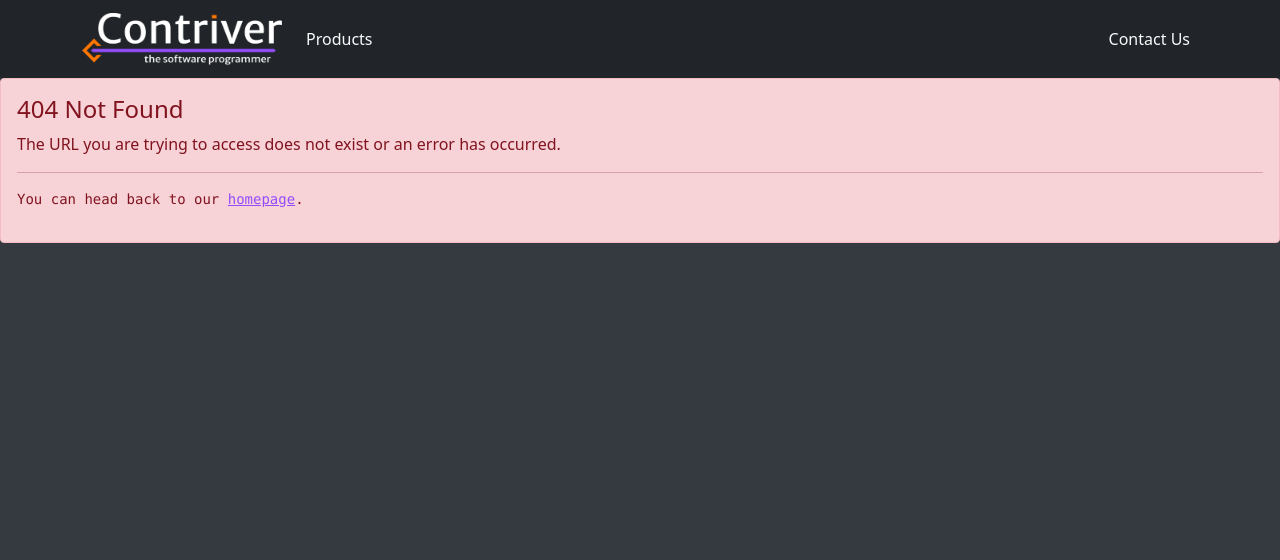
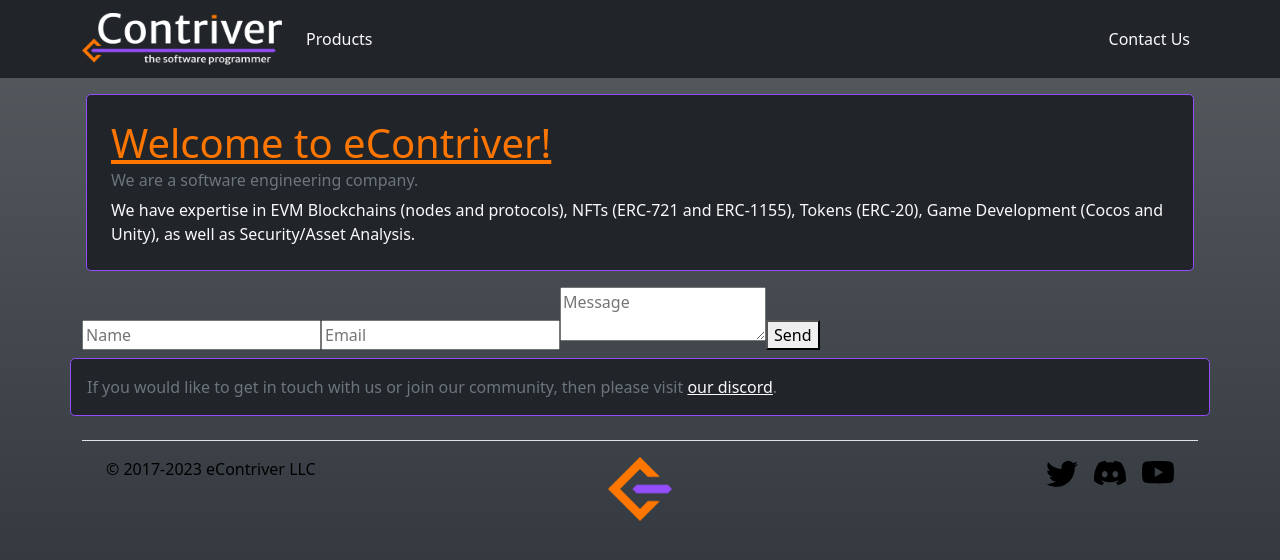
Before and after one commit to eContriver/econtriver-fe, a React (Create React App) app: page /contactus in a window 1280 px wide. Before the commit this address had no page. Shown: the top 560 px of the page. Built offline with nearby package versions, Linux system fonts and the light colour scheme.

Commit message:
feat: add form for contactus

```diff
--- a/src/App.js
+++ b/src/App.js
@@ -7,6 +7,7 @@ import { StatusProvider } from "./StatusContext";
 import Products from "./Products";
 // import ContactUs from "./ContactUs";
 import eContriverLogo from "./eContriver_logo2.png";
+import ContactUs from "./ContactUs";
 
 function Unknown() {
   return (
@@ -52,12 +53,7 @@ function App() {
                 </Nav.Link>
               </Nav>
               <Nav>
-                <Nav.Link
-                  href="https://discord.gg/RqFW3468wY"
-                  target="_blank"
-                  rel="noreferrer"
-                  className="text-light"
-                >
+                <Nav.Link href="/contactus" className="text-light">
                   Contact Us
                 </Nav.Link>
               </Nav>
@@ -67,7 +63,7 @@ function App() {
         <Routes>
           <Route exact path="/" element={<Landing />} />
           <Route exact path="/products" element={<Products />} />
-          {/* <Route path="/contactus" element={<ContactUs />} /> */}
+          <Route path="/contactus" element={<ContactUs />} />
           <Route path="/*" element={<Unknown />} />
         </Routes>
       </Router>
--- a/src/ContactUs.js
+++ b/src/ContactUs.js
@@ -3,7 +3,65 @@ import { ErrorBoundary } from "react-error-boundary";
 import ErrorHandler from "./ErrorHandler";
 import Footer from "./Footer";
 import Header from "./Header";
-import { Messages } from "./StatusContext";
+import { Messages, useStatus } from "./StatusContext";
+
+const ContactForm = () => {
+  const { addMessage, addError } = useStatus();
+  const [formData, setFormData] = React.useState({
+    name: "",
+    email: "",
+    message: "",
+  });
+
+  const handleSubmit = async (e) => {
+    e.preventDefault();
+    try {
+      const response = await fetch(
+        "https://nn8nhnj871.execute-api.us-east-1.amazonaws.com/staging/contactus",
+        {
+          method: "POST",
+          body: JSON.stringify(formData),
+          headers: {
+            "Content-Type": "application/json",
+          },
+        }
+      );
+
+      if (response.ok) {
+        addMessage("Message sent successfully!", "success");
+      } else {
+        addMessage(
+          `An error occurred while sending message: ${response}`,
+          "danger"
+        );
+      }
+    } catch (error) {
+      addError(error);
+    }
+  };
+
+  return (
+    <form onSubmit={handleSubmit}>
+      <input
+        value={formData.name}
+        onChange={(e) => setFormData({ ...formData, name: e.target.value })}
+        placeholder="Name"
+      />
+      <input
+        type="email"
+        value={formData.email}
+        onChange={(e) => setFormData({ ...formData, email: e.target.value })}
+        placeholder="Email"
+      />
+      <textarea
+        value={formData.message}
+        onChange={(e) => setFormData({ ...formData, message: e.target.value })}
+        placeholder="Message"
+      ></textarea>
+      <button type="submit">Send</button>
+    </form>
+  );
+};
 
 const ContactUs = () => {
   return (
@@ -13,7 +71,7 @@ const ContactUs = () => {
         <div className="container" id="content">
           <div className="row align-items-center justify-content-around">
             <div
-              className="col media m-3 p-3 align-items-center rounded-3 border border-primary bg-dark bg-gradien text-light"
+              className="col media m-3 p-3 align-items-center rounded-3 border border-primary bg-dark text-light"
               // style={{ "--bs-bg-opacity": 0.8 }}
             >
               <div className="media-body p-2">
@@ -36,6 +94,7 @@ const ContactUs = () => {
               </div>
             </div>
           </div>
+          <ContactForm />
           <Messages />
         </div>
         <Footer />
--- a/src/Footer.js
+++ b/src/Footer.js
@@ -6,7 +6,7 @@ export default function Footer() {
     <div className="container">
       <div className="row">
         <div
-          className="col col-12 mt-2 p-3 text-muted bg-dark bg-gradien border-primary border rounded-3"
+          className="col col-12 mt-2 p-3 text-muted bg-dark border-primary border rounded-3"
           // style={{ "--bs-bg-opacity": 0.75 }}
         >
           If you would like to get in touch with us or join our community, then
```
Also changed, not shown: src/eContriiverLogo.baw.svg (added).
